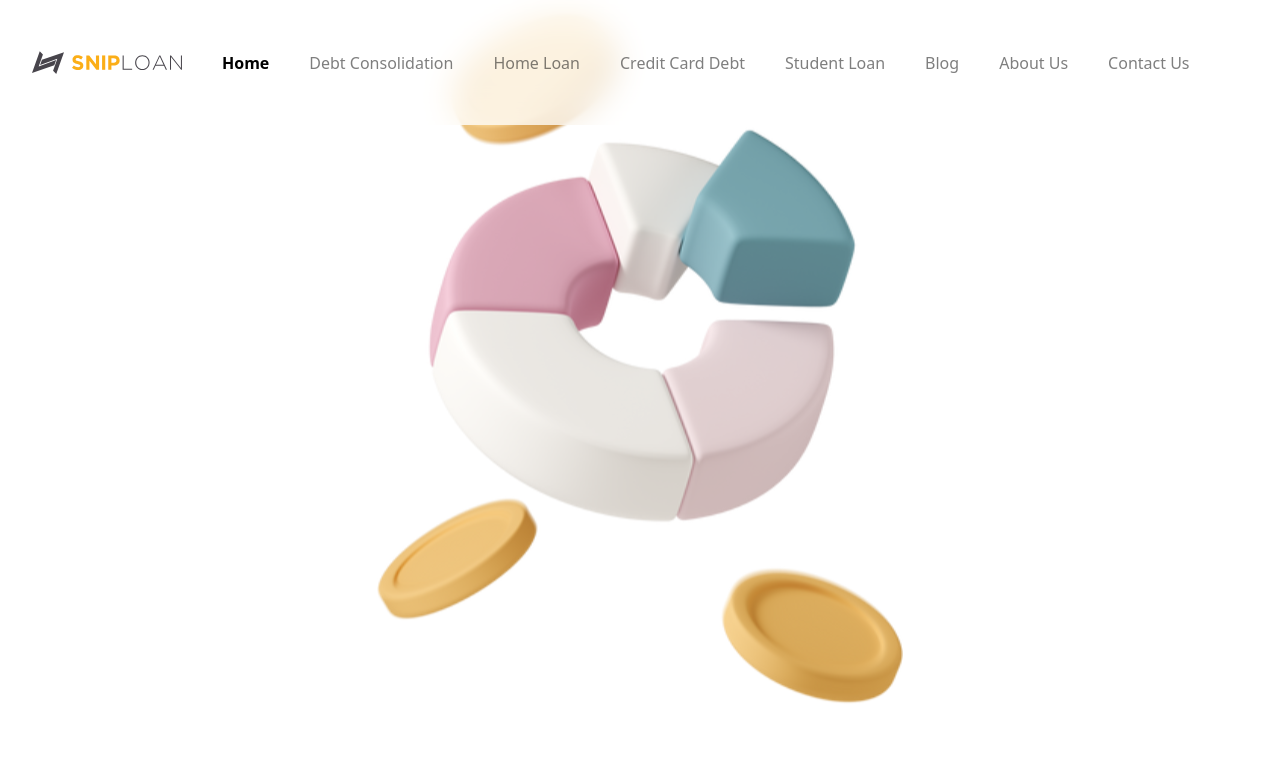
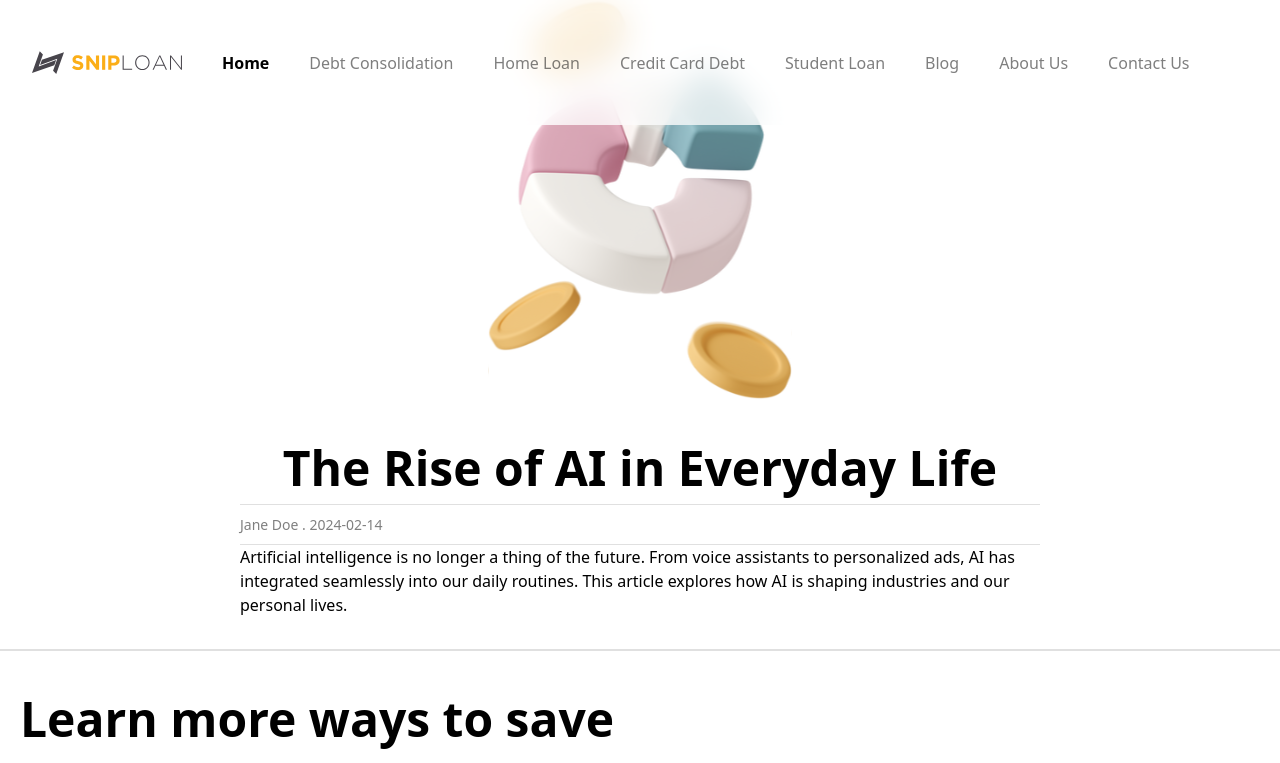
Before and after one commit to mahi25soni/temp-shiploan-frontend, a Next.js app: page /blog in a window 1280 px wide. Shown: the top 763 px of the page. Built offline with nearby package versions, Linux system fonts and the light colour scheme.

Commit message:
Refactor BlogBase component for improved layout and structure

```diff
--- a/src/app/blog/page.tsx
+++ b/src/app/blog/page.tsx
@@ -7,7 +7,7 @@ type Props = {}
 const BlogBase = (props: Props) => {
     return (
         <div className='flex flex-col px-8 lg:px-[390px] w-full items-center gap-8 bg-white'>
-            <div className="relative h-[400px] w-[303px] lg:h-[716px] lg:w-[526px]">
+            <div className="relative h-[400px] w-[303px] lg:h-[400px] lg:w-[526px]">
                 <Image
                     src={"/money and pie chart.svg"}
                     layout="fill"
@@ -15,6 +15,8 @@ const BlogBase = (props: Props) => {
                     alt={"The Rise of AI in Everyday Life"}
                 />
             </div>
+            <div className='lg:min-w-[800px] flex flex-col w-full items-center'>
+
                 <MainHeading align='left' heading={"The Rise of AI in Everyday Life"} />
 
                 <div className='h-[41px]  border-y border-[#333333] border-opacity-15 w-full flex items-center'>
@@ -26,6 +28,7 @@ const BlogBase = (props: Props) => {
                     <p>Artificial intelligence is no longer a thing of the future. From voice assistants to personalized ads, AI has integrated seamlessly into our daily routines. This article explores how AI is shaping industries and our personal lives.</p>
                 </div>
             </div>
+        </div>
     )
 }
 
```
Lines whose indentation alone changed are shown as unchanged.
